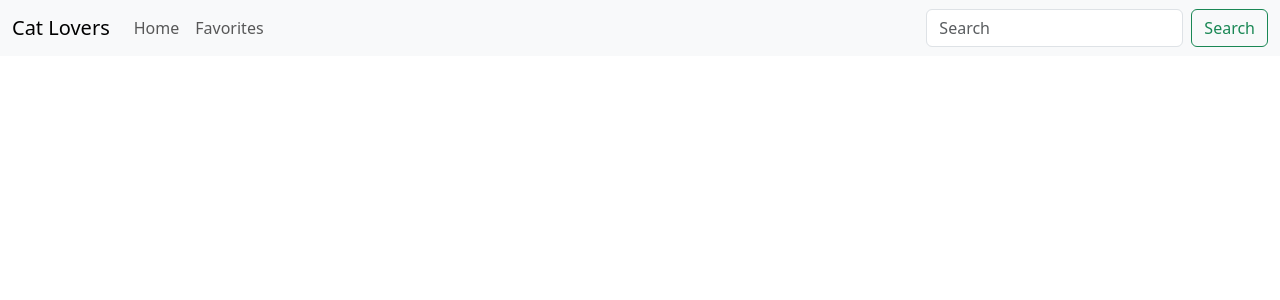
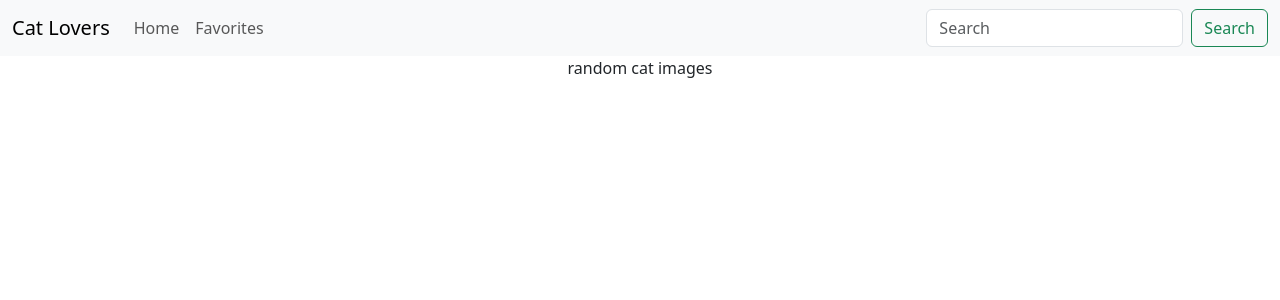
Before and after one commit to villysiu/catlover, a React (Create React App) app: page / in a window 1280 px wide. Shown: the top 300 px of the page. Built offline with nearby package versions, Linux system fonts and the light colour scheme.

Commit message:
added choice state

```diff
--- a/src/App.css
+++ b/src/App.css
@@ -3,3 +3,6 @@
   width: 100vw;
 
 }
+.main {
+  margin-top: 56px;
+}
--- a/src/App.js
+++ b/src/App.js
@@ -1,14 +1,18 @@
 
 import './App.css';
 import NavBar from './components/NavBar';
+import Contents from './components/Contents';
+import React, { useState } from 'react';
 
-function App() {
+const App = () => {
+  const [choice, setChoice] = useState(0);
   return (
     <div className="App">
-      {/* <header className="App-header">
-        Cat Lover
-      </header> */}
-      <NavBar />
+
+      <NavBar setChoice={setChoice}/>
+      <div className="main">
+        <Contents choice={choice} />
+      </div>
     </div>
   );
 }
--- /dev/null
+++ b/src/components/Contents.js
@@ -0,0 +1,15 @@
+const Contents = ({choice}) => {
+    console.log(choice);
+
+    return(
+        <>
+        {choice === 1 ? <>favorite cat images</> : <>random cat images</>}
+        </>
+    // <Row>
+    //     <Col>
+    //         <ImgCard />
+    //     </Col>
+    // </Row>
+    )
+}
+export default Contents
--- a/src/components/NavBar.js
+++ b/src/components/NavBar.js
@@ -5,7 +5,7 @@ import Nav from 'react-bootstrap/Nav';
 import Navbar from 'react-bootstrap/Navbar';
 import NavDropdown from 'react-bootstrap/NavDropdown';
 
-const NavBar = () => {
+const NavBar = ({setChoice}) => {
   return (
     <Navbar expand="lg" className="bg-body-tertiary" fixed="top">
       <Container fluid>
@@ -17,8 +17,8 @@ const NavBar = () => {
             style={{ maxHeight: '100px' }}
             navbarScroll
           >
-            <Nav.Link href="#action1">Home</Nav.Link>
-            <Nav.Link href="#action2">Favorites</Nav.Link>
+            <Nav.Link onClick={()=>setChoice(0)}>Home</Nav.Link>
+            <Nav.Link onClick={()=>setChoice(1)}>Favorites</Nav.Link>
 
           </Nav>
           <Form className="d-flex">
```
Also changed, not shown: src/components/ImgCard.js (added, +20 -0 lines).
